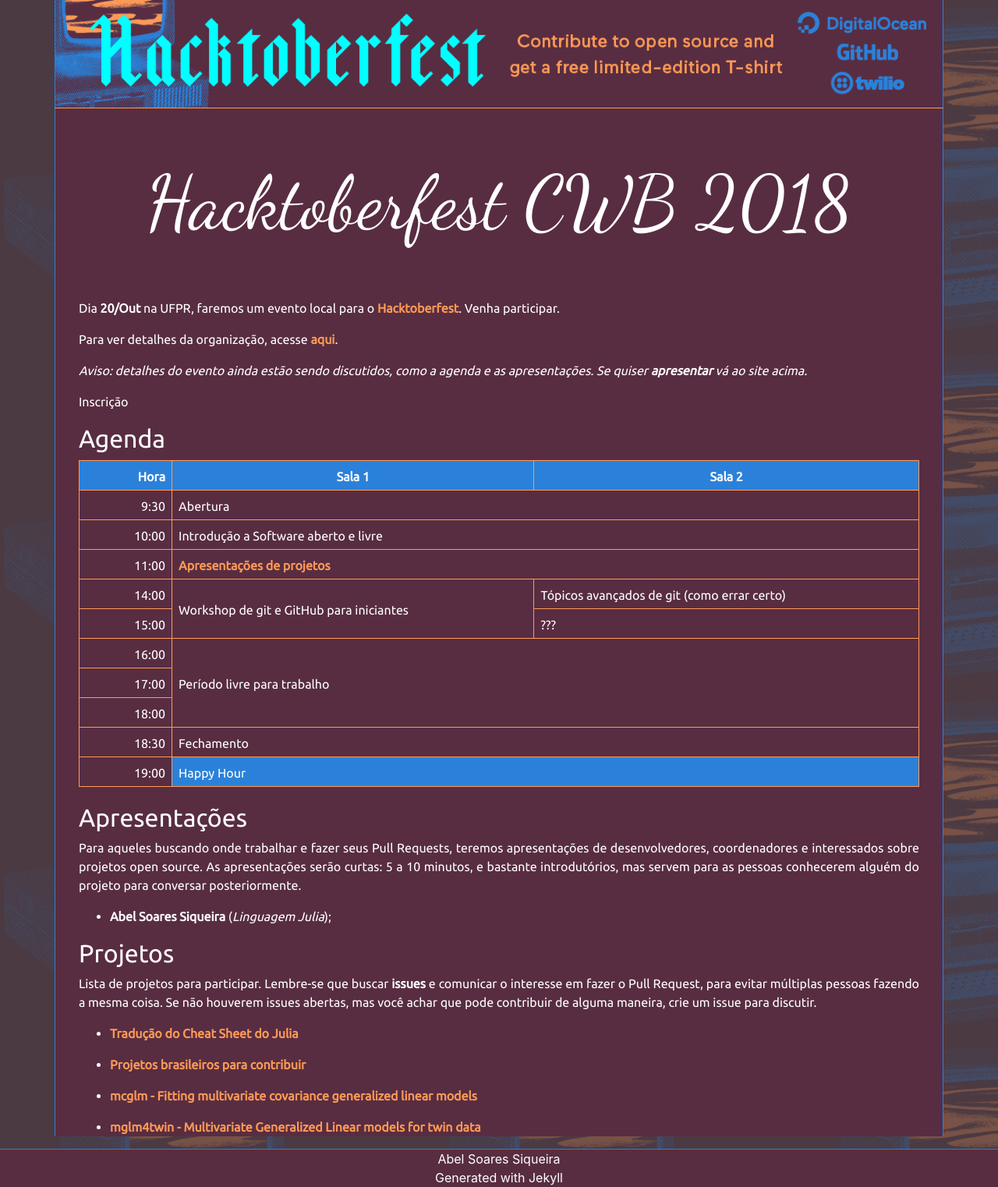
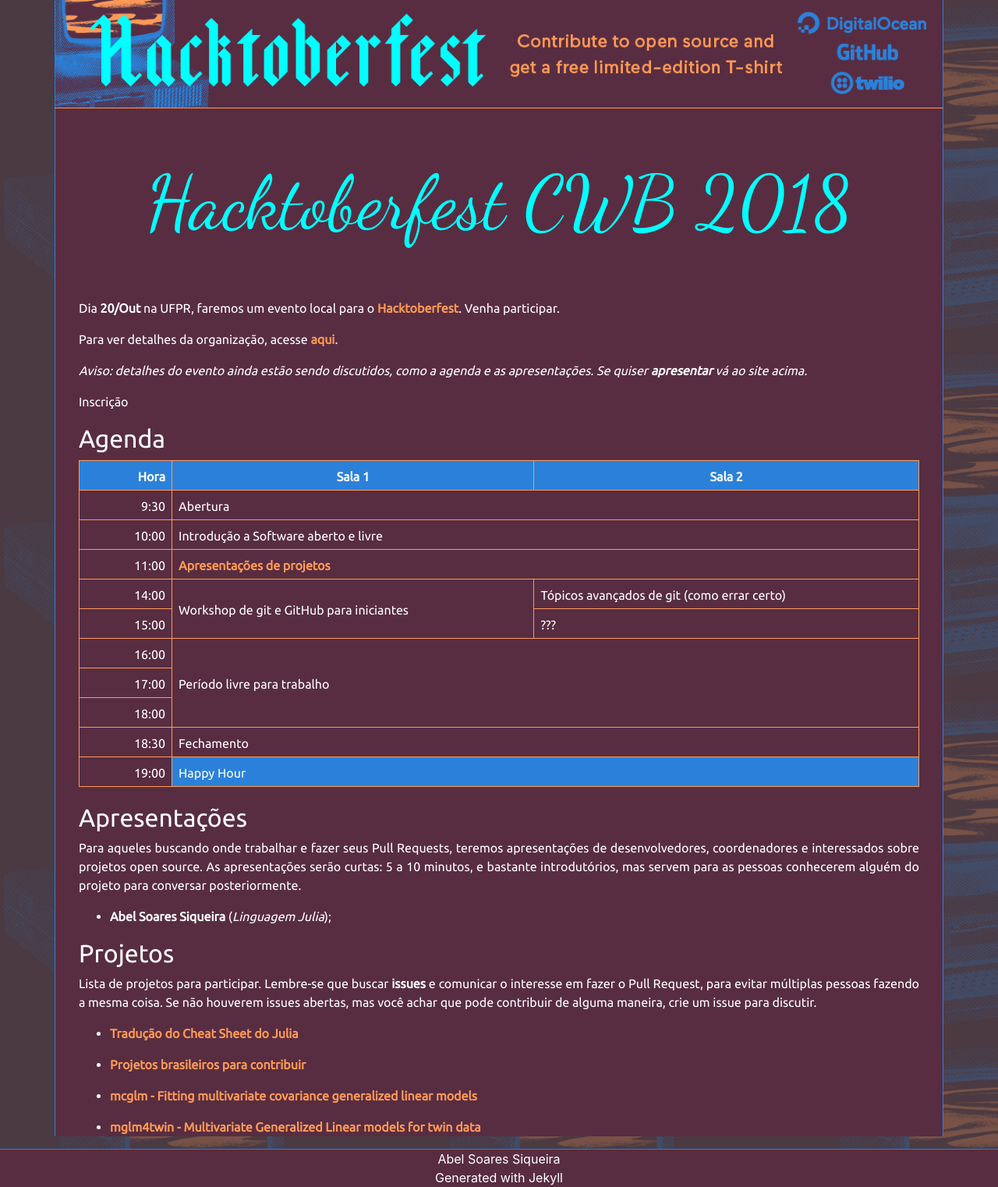
Before and after one commit to hacktoberfestcwb/2018, a Jekyll site: the page built from index.md, in a window 1280 px wide. Shown: the whole page at 78% size. Built offline with Jekyll 4.4.1, drawn with Linux system fonts in a browser that asks for light colours.

Commit message:
Muda a cor do título

```diff
--- a/_sass/_base.scss
+++ b/_sass/_base.scss
@@ -48,6 +48,7 @@ a {
 }
 
 .title {
+  color: $cyan;
   font-family: 'Dancing Script', cursive;
   padding: 50px;
   font-size: 6em;
```
